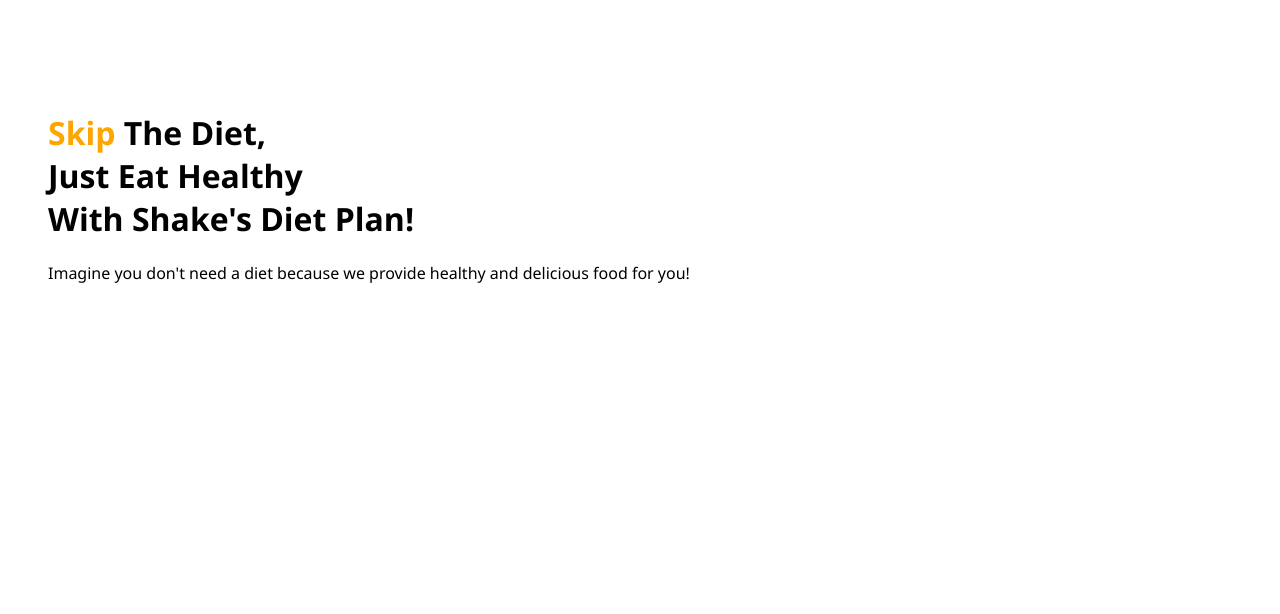
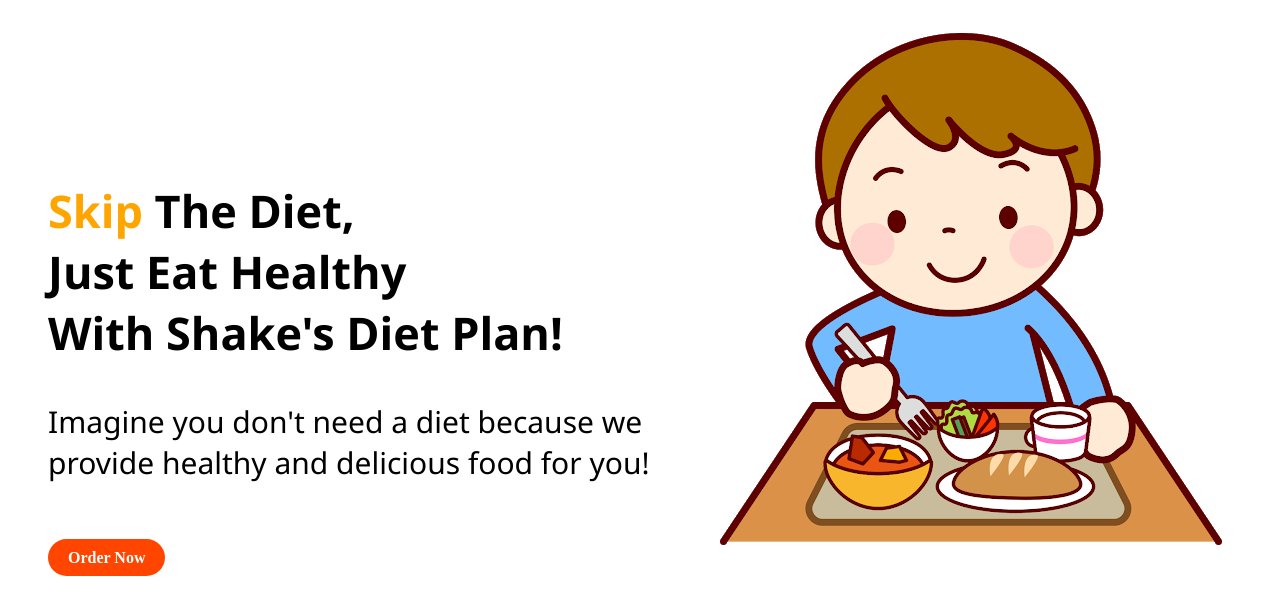
Before and after one commit to Shakiqurrahman/food-network-main, a plain HTML site: page index.html in a window 1280 px wide. Drawn offline with Linux system fonts and the light colour scheme.

Commit message:
image added

```diff
--- a/index.html
+++ b/index.html
@@ -12,13 +12,21 @@
 </head>
 
 <body>
+    <section>
         <div class="introduction">
             <h1> <span>Skip</span> The Diet, <br>
                 Just Eat Healthy <br>
                 With Shake's Diet Plan!
             </h1>
             <p>Imagine you don't need a diet because we provide healthy and delicious food for you!</p>
+
         </div>
+        <div class="photo">
+            <img src="images/male/eating-food.png" alt="">
+        </div>
+    </section>
+    <a href="https://www.linkedin.com/in/shakiqurrahman/" target="_blank">Order Now</a>
+
 </body>
 
-</html>
+</html
--- a/style.css
+++ b/style.css
@@ -4,6 +4,28 @@ span {
 
 .introduction {
     margin: 40px;
-    padding-top: 50px;
+    font-size: 30px;
+    width: 50%;
+    height: 150px;
+
+    padding-top: 95px;
     font-family: 'Segoe UI', Tahoma, Geneva, Verdana, sans-serif;
 }
+
+section {
+    display: flex;
+}
+
+a {
+    text-decoration: none;
+    background-color: orangered;
+    padding: 10px 20px;
+    color: white;
+    font-weight: bold;
+    border-radius: 45px;
+    margin: 0 40px;
+}
+
+.photo {
+    margin-top: 25px;
+}
```
Also changed, not shown: images/male/eating-food.png (added). Lines whose indentation alone changed are shown as unchanged.
